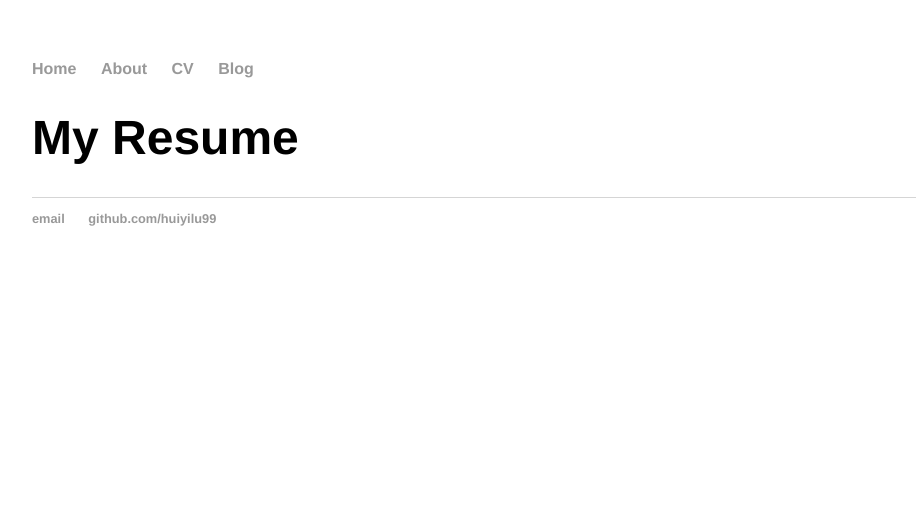
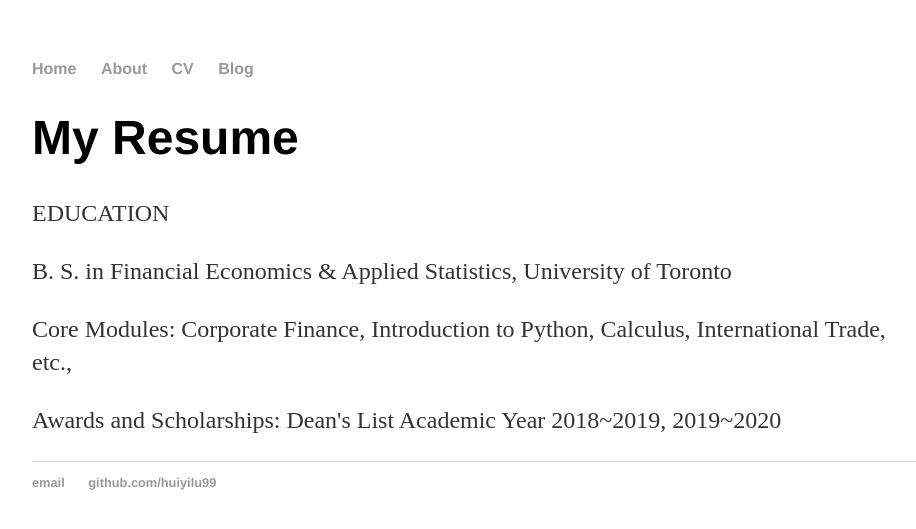
Before and after one commit to huiyilu99/huiyilu99.github.io, a Jekyll site: the page built from cv/index.html, in a window 1280 px wide. Shown: the top 529 px of the page, without its empty margins (160-1076 px from the left). Built offline with Jekyll 4.4.1, drawn with Linux system fonts in a browser that asks for light colours.

Commit message:
Update index.html

```diff
--- a/cv/index.html
+++ b/cv/index.html
@@ -3,3 +3,9 @@ layout: default
 title: My Resume
 ---
 <h1>{{ page.title }}</h1>
+<p>EDUCATION
+<p>B. S. in Financial Economics & Applied Statistics, University of Toronto
+
+<p>Core Modules: Corporate Finance, Introduction to Python, Calculus, International Trade, etc.,
+<p>Awards and Scholarships:
+  Dean's List Academic Year 2018~2019, 2019~2020
```
